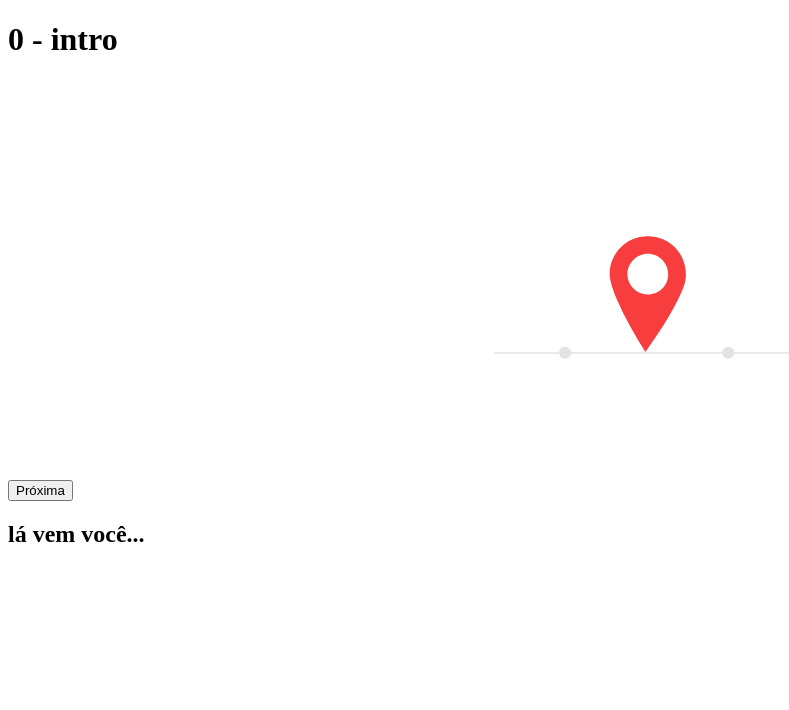
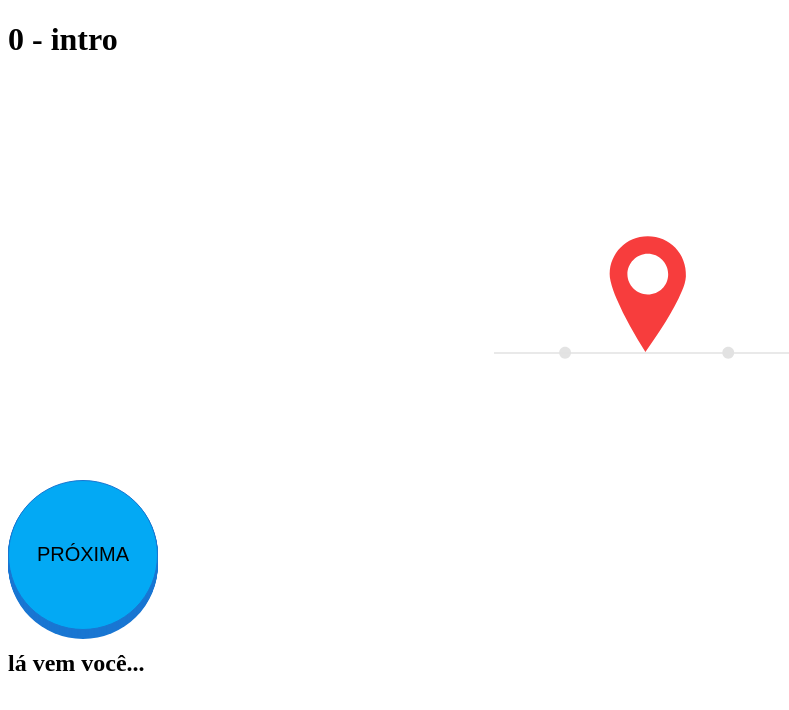
Before and after one commit to thayannevls/Brasirama, a Vue app in the folder brasis_interface/: page /#/ in a window 1280 px wide. Shown: the top 710 px of the page, without its empty margins (0-789 px from the left). Built offline with nearby package versions, Linux system fonts and the light colour scheme.

Commit message:
Botão ok, faltando a fonte

```diff
--- a/brasis_interface/src/components/MainView.vue
+++ b/brasis_interface/src/components/MainView.vue
@@ -3,7 +3,7 @@
     <h1>{{ faseNum }} - {{ fase.name }}</h1>
     <div id="app">
       <lottie :options="defaultOptions" :height="400" :width="400" v-on:animCreated="handleAnimation" />
-      <button v-on:click="nextFase">Próxima</button>
+      <button v-on:click="nextFase" class="mybutton">Próxima</button>
     </div>
     <h2 v-if="fase.msg">{{ fase.msg }}</h2>
     <component v-if="fase.component" :is="fase.component"/>
@@ -66,4 +66,47 @@ export default {
 </script>
 
 <style scoped>
+  button {
+    padding:15px;
+    margin: 0;
+    width:150px;
+    height: 150px;
+    border-radius: 50%;
+    text-transform: uppercase;
+    font-size: 20px;
+  }
+  button:active {
+    outline: none;
+  }
+  button:focus {
+    outline: 0;
+  }
+  .mybutton {
+    transition:
+        margin-top 0.3s ease,
+        margin-left 0.3s ease,
+        box-shadow 0.3s ease;
+
+    background:#03A9F4;
+    border: solid 1px #1976D2;
+    box-shadow:
+        0px 0px 0px #1976D2, 0px 1px 0px #1976D2,
+        0px 1px 0px #1976D2,0px 2px 0px #1976D2,
+        0px 2px 0px #1976D2,0px 3px 0px #1976D2,
+        0px 3px 0px #1976D2,0px 4px 0px #1976D2,
+        0px 4px 0px #1976D2,0px 5px 0px #1976D2,
+        0px 5px 0px #1976D2,0px 6px 0px #1976D2,
+        0px 6px 0px #1976D2,0px 7px 0px #1976D2,
+        0px 7px 0px #1976D2,0px 8px 0px #1976D2,
+        0px 8px 0px #1976D2,0px 9px 0px #1976D2;
+  }
+  .mybutton:active {
+    transition:
+        margin-top 0.0s ease,
+        box-shadow 0.0s ease;
+        margin-top:10px;
+        box-shadow:
+          0px 0px 0px #1976D2,0px 0px 0px #1976D2,
+          0px 0px 0px #1976D2,0px 0px 0px #1976D2;
+  }
 </style>
```
Also changed, not shown: 1 other file (tests, documents, lock files or other folders).
